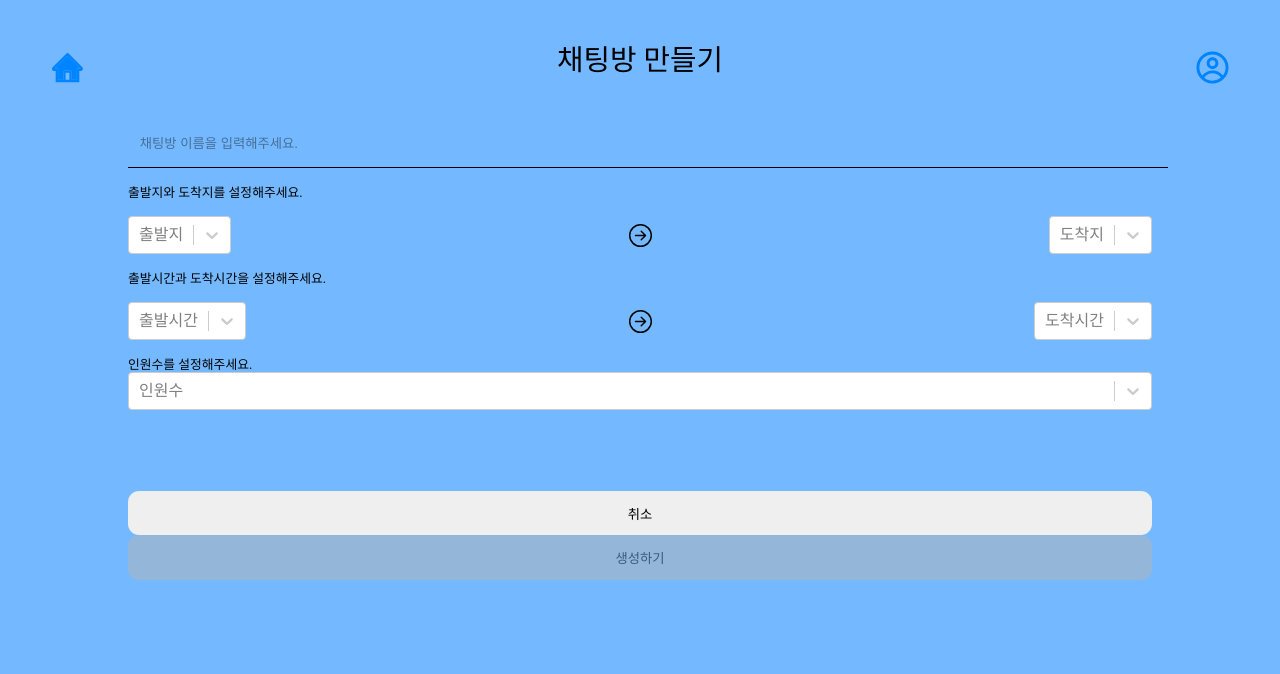
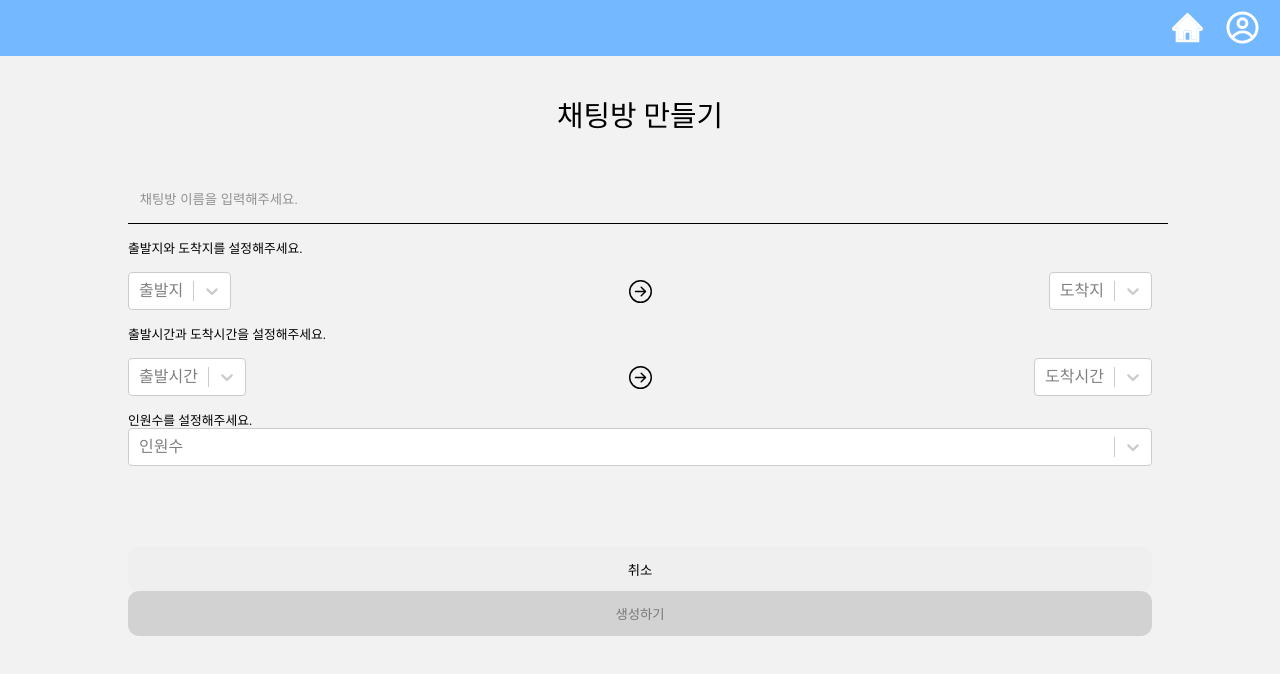
Before and after one commit to phjjj/mate, a Next.js app: page /chat-create in a window 1280 px wide. Shown: the top 674 px of the page. Built offline with nearby package versions, Linux system fonts and the light colour scheme; no server answers.

Commit message:
design/ 채팅방 리스트 디자인 수정
네이버 채팅 참고해서 좀 더 괜찮게 바꿨다!

```diff
--- a/src/app/(routes)/(chat)/chat-room/[id]/page.style.tsx
+++ b/src/app/(routes)/(chat)/chat-room/[id]/page.style.tsx
@@ -25,7 +25,7 @@ export const ChattingContentBox = styled.div`
   flex-direction: column;
   padding-bottom: 100px;
   overflow: scroll;
-  border-top: 0.1px solid;
+
   margin-top: 20px;
   margin-bottom: -20px;
   width: 100%;
@@ -37,7 +37,6 @@ export const Chatting = styled.div<{ flexdirection: string }>`
   display: flex;
   flex-direction: ${(props) => props.flexdirection};
   gap: 10px;
-
   margin: 2px;
 `;
 export const ProfileImg = styled.img`
@@ -96,7 +95,7 @@ export const MessageSpan = styled.span`
 export const InputBox = styled.div`
   display: flex;
   width: 100vw;
-  min-height: 70px;
+  min-height: 30px;
   position: fixed;
   bottom: 0;
 `;
--- a/src/app/(routes)/layout.tsx
+++ b/src/app/(routes)/layout.tsx
@@ -10,12 +10,14 @@ export const metadata = {
   },
 };
 
-export default function RootLayout({ children }: { children: React.ReactNode }) {
+export default function Layout({ children }: { children: React.ReactNode }) {
   return (
     <html lang="en">
       <body suppressHydrationWarning={true}>
-        <Nav />
-        {children}
+        <main>
+          <Nav />
+          {children}
+        </main>
       </body>
     </html>
   );
--- a/src/app/_components/ChatList/ChatListContainer.style.tsx
+++ b/src/app/_components/ChatList/ChatListContainer.style.tsx
@@ -3,14 +3,14 @@ import { styled } from "styled-components";
 export const Box = styled.div`
   display: flex;
   flex-direction: column;
-
+  align-items: center;
   a {
     display: flex;
     margin: 0 auto;
     margin-top: 50px;
 
     .button {
-      color: white;
+      color: #74b9ff;
       font-size: 50px;
     }
   }
@@ -20,7 +20,6 @@ export const List = styled.ul`
   flex-direction: column;
   gap: 10px;
   overflow: auto;
-  height: 600px;
 `;
 export const Item = styled.li`
   position: relative;
--- a/src/app/_components/Nav/Nav.style.tsx
+++ b/src/app/_components/Nav/Nav.style.tsx
@@ -2,13 +2,21 @@ import { styled } from "styled-components";
 
 export const Wraaper = styled.nav`
   display: flex;
+  position: relative;
+  width: 100%;
+  background-color: #74b9ff;
+  height: 56px;
+  margin-bottom: auto;
+`;
+
+export const BtnBox = styled.div`
+  display: flex;
   position: absolute;
-  justify-content: space-between;
-  right: 0;
-  left: 0;
-  padding: 50px;
-  svg {
-    color: #0084ff;
-    display: flex;
+  top: 10px;
+  right: 20px;
+  font-size: 0;
+  gap: 20px;
+  a {
+    color: white;
   }
 `;
--- a/src/app/_components/Nav/Nav.tsx
+++ b/src/app/_components/Nav/Nav.tsx
@@ -1,6 +1,6 @@
 "use client";
 import React from "react";
-import { Wraaper } from "./Nav.style";
+import { Wraaper, BtnBox } from "./Nav.style";
 import { CgProfile } from "react-icons/cg";
 import { AiTwotoneHome } from "react-icons/ai";
 import Link from "next/link";
@@ -11,12 +11,14 @@ const Nav = () => {
   // console.log(session);
   return (
     <Wraaper>
+      <BtnBox>
         <Link href="/chat-list">
           <AiTwotoneHome size={35} />
         </Link>
         <Link href={`/profile/${session?.user.id}`}>
           <CgProfile size={35} />
         </Link>
+      </BtnBox>
     </Wraaper>
   );
 };
--- a/src/app/globals.css
+++ b/src/app/globals.css
@@ -104,7 +104,7 @@ body {
   height: 100vh;
   line-height: 1;
   box-sizing: border-box;
-  background-color: #74b9ff;
+  background-color: #f2f2f2;
 }
 ol,
 ul {
@@ -128,3 +128,6 @@ table {
 html {
   height: 100vh;
 }
+.app {
+  height: 100%;
+}
```
Also changed, not shown: src/app/(routes)/(chat)/chat-list/page.style.tsx (+10 -22 lines), src/app/(routes)/(chat)/chat-room/[id]/page.tsx (+4 -4 lines). Lines whose indentation alone changed are shown as unchanged.
